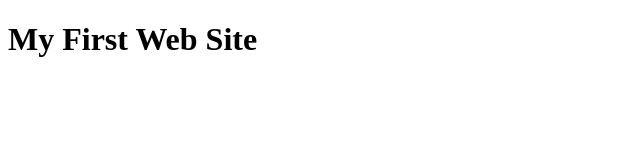
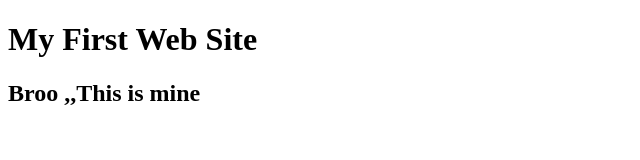
Before and after one commit to Shahed34/myfirstWebsite, a plain HTML site: page index.html in a window 1280 px wide. Shown: the whole page, without its empty margins (0-640 px from the left). Drawn offline with Linux system fonts and the light colour scheme.

Commit message:
Update index.html

```diff
--- a/index.html
+++ b/index.html
@@ -7,6 +7,7 @@
 </head>
 <body>
     <h1>My First Web Site</h1>
+    <h2>Broo ,,This is mine</h2>
 
 </body>
 </html>
```
